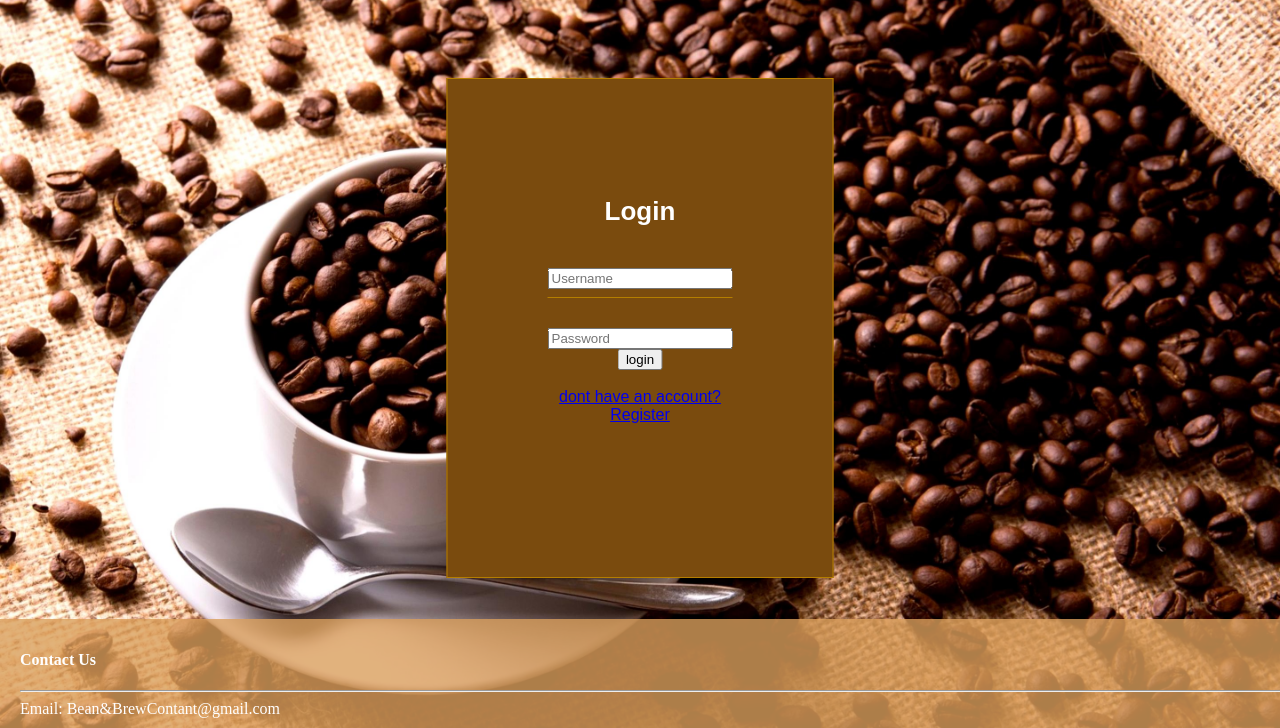
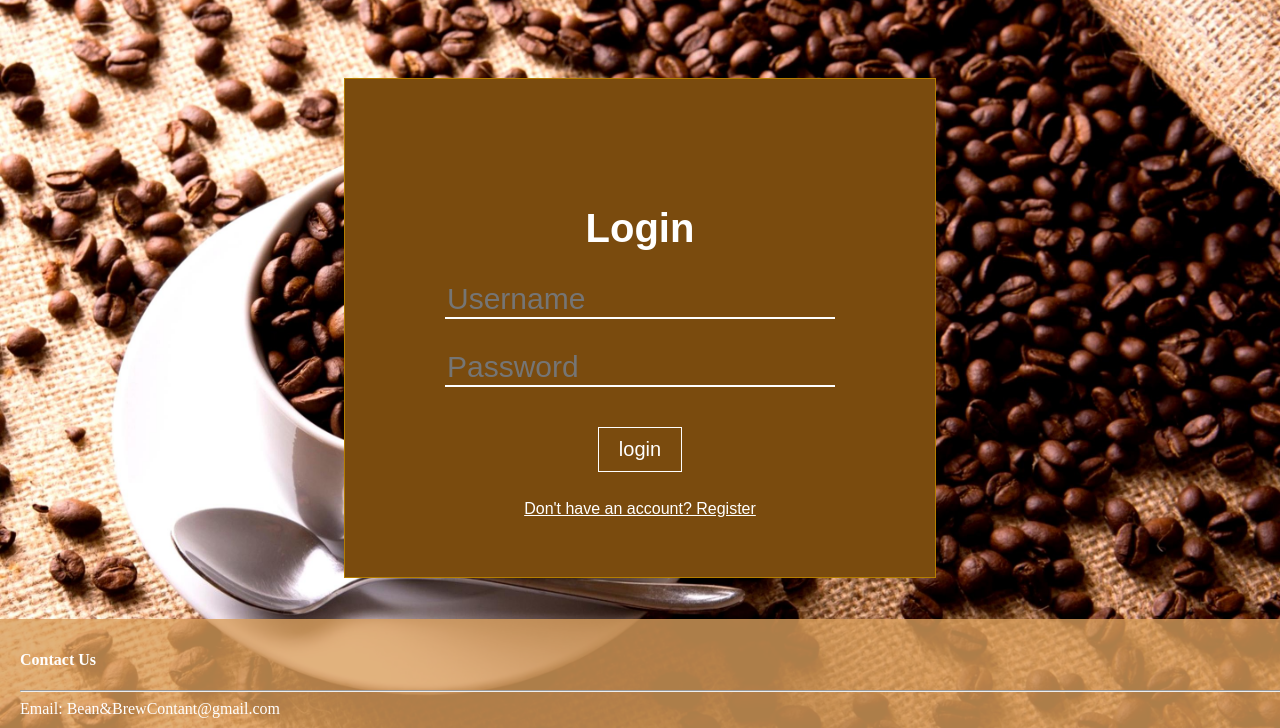
Before and after one commit to khanya-mcfadden/website-framework, a Flask app: page /login in a window 1280 px wide. Shown: the part 72-800 px from the top of the page. Run offline with Flask 3, Linux system fonts and the light colour scheme.

Commit message:
chore: Update login page styling and form layout

```diff
--- a/main.py
+++ b/main.py
@@ -1,5 +1,8 @@
 from flask import Flask, render_template
-
+import sqlite3
+connection = sqlite3.connect("users.db", check_same_thread=False)
+cursor = connection.cursor()
+query = "CREATE TABLE IF NOT EXISTS users (id INTEGER PRIMARY KEY, username TEXT, password TEXT)"
 app = Flask(__name__)
 
 
--- a/stylesheet/main.css
+++ b/stylesheet/main.css
@@ -20,7 +20,7 @@ h1{
     text-align: center;
     margin-bottom: 45px;
     color: #ffffff;
-    font-size: 26px;
+    font-size: 40px;
     margin-bottom: 20px;
 }
 
@@ -42,6 +42,9 @@ h1{
     background: none;
     border: none;
     outline: none;
+    width: 100%;
+    color: #ffffff;
+    font-size: 30px;
 }
 body {
     min-height: 100vh;
@@ -99,3 +102,23 @@ footer{
     justify-content: center;
     align-items: center;
 }
+.loginbtn{
+    background: none;
+    color: #ffffff;
+    font-size: 20px;
+    border: 1px solid #ffffff;
+    padding: 10px 20px;
+    cursor: pointer;
+    margin: 10px;
+}
+.loginbtn:hover{
+    background: #ffffff;
+    color: #7A4B0E;
+}
+.registerPromt{
+    text-align: center;
+    margin-bottom: 45px;
+    color: #ffffff;
+    font-size: 20px;
+    margin-bottom: 20px;
+}
--- a/templates/login.html
+++ b/templates/login.html
@@ -14,25 +14,24 @@
         <a href="/ordering" style="color: white;">ordering a coffee</a>
         <a href="/Booking" style="color: white;">booking a seat</a>
         <a href="/contact" style="color: white;">About us</a>
-
         <a href="/register" style="color: white;">Register</a>
         <a href="/profile" style="color: white;">Profile</a>
-
         <a style="float:right; color: white;" href="/login">Login</a>
     </nav>
-    <div style="display: flex; justify-content: center; align-items: center; height: 100vh;">
+
+    <div>
         <form>
-            <h1 >Login</h1>
-            <div class="textbox">
+            <h1>Login</h1>
+            <div class="textboxdiv input">
                 <input type="text" name="username" placeholder="Username" required>
             </div>
-            <div>
+            <div class="textboxdiv input">
                 <input type="password" name="password" placeholder="Password" required>
             </div>
-            <input type="submit" value="login">
-            <div class="registerPromt">
+            <input type="submit" value="login" class="loginbtn">
+            <div >
                 <br>
-                <a href="/register" >dont have an account?<br> Register</a>
+                <a href="/register" style="color: white;">Don't have an account? Register</a>
             </div>
         </form>
     </div>
```
Lines whose indentation alone changed are shown as unchanged.
